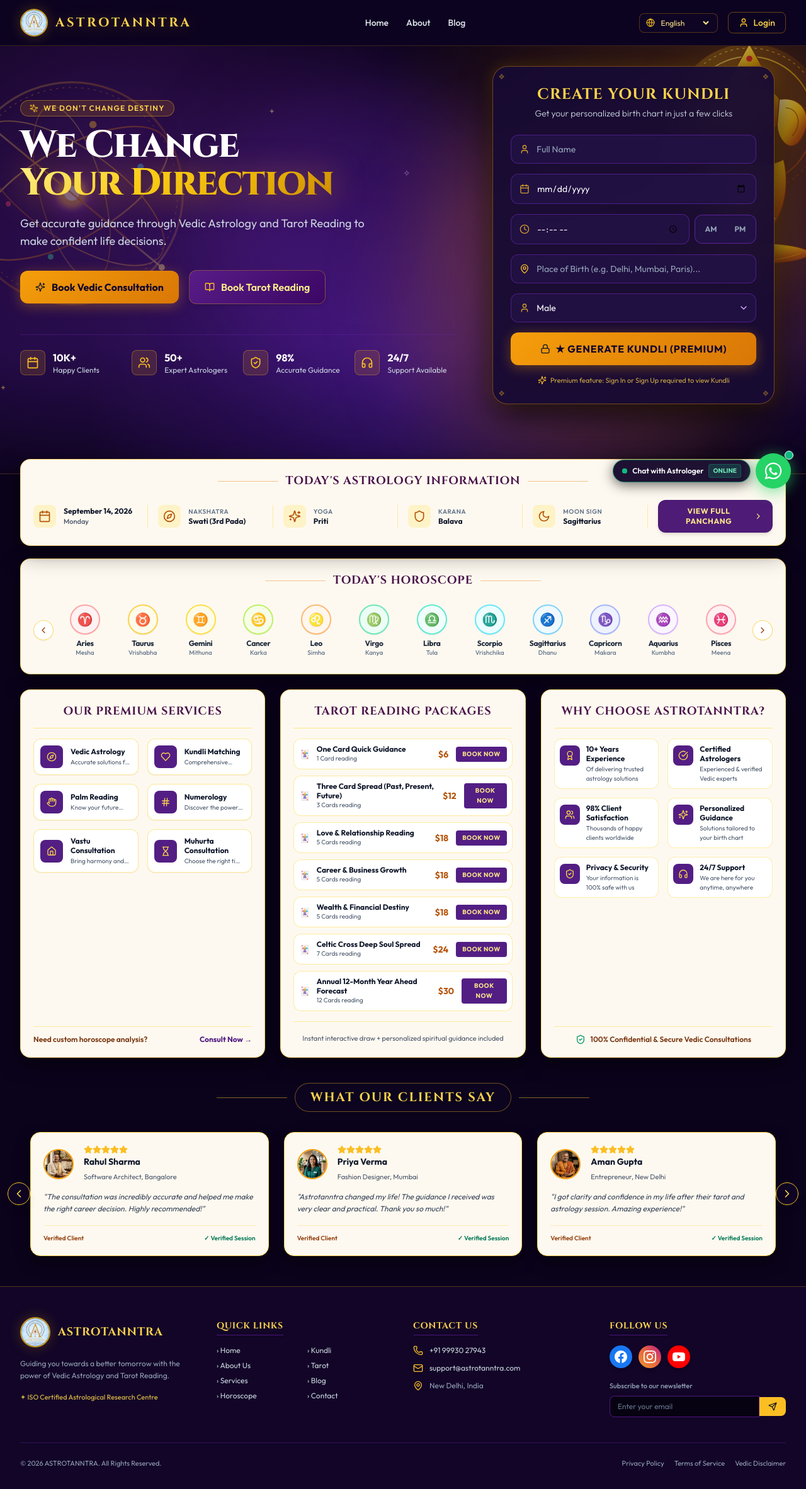
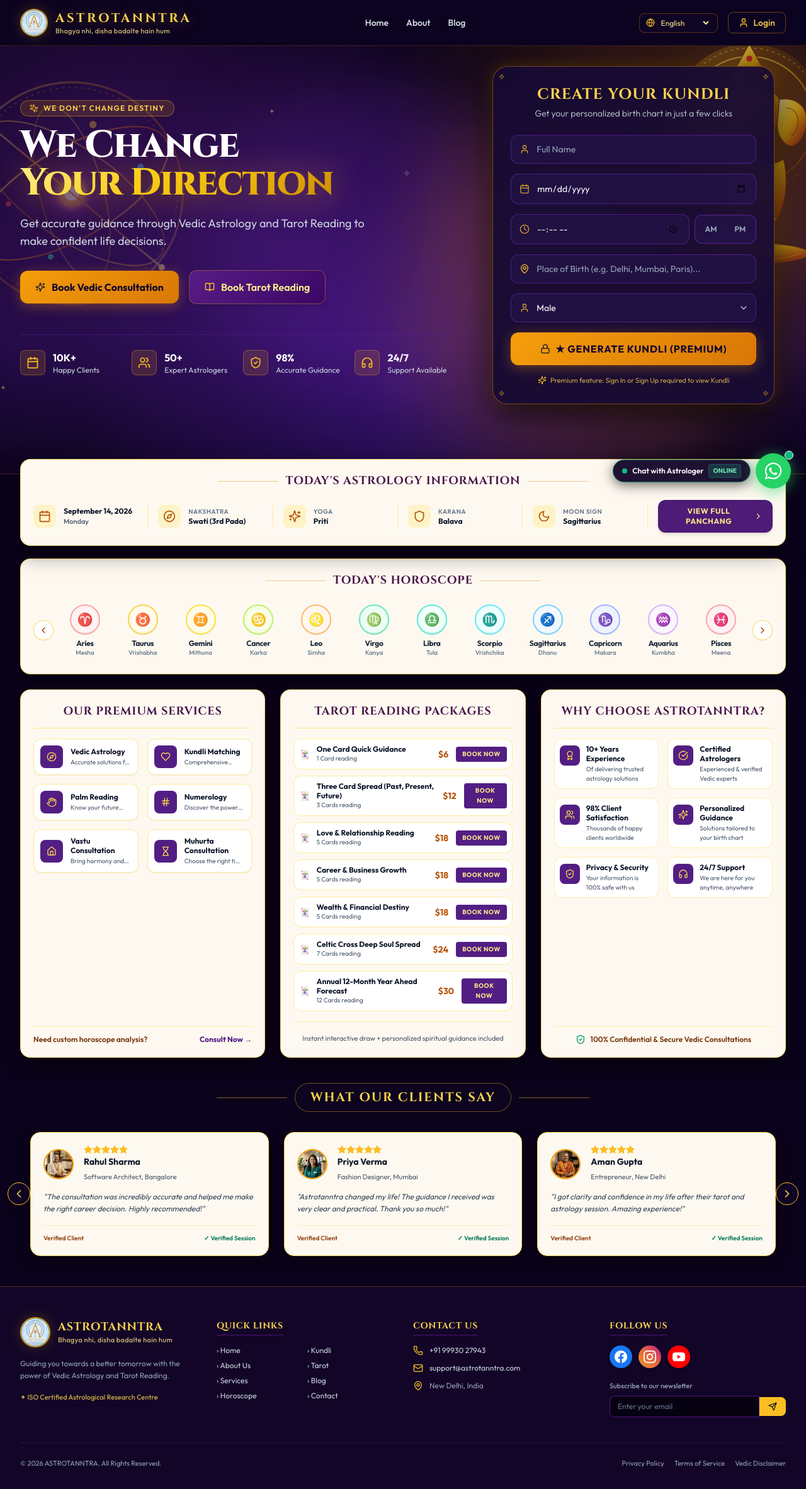
Before and after one commit to dee686/astrotanntra-website, a React (Vite) app: page / in a window 1280 px wide. Shown: the whole page at 63% size. Built offline with nearby package versions, Linux system fonts and the light colour scheme.

Commit message:
feat: add tagline Bhagya nhi, disha badalte hain hum below ASTROTANNTRA

```diff
--- a/index.html
+++ b/index.html
@@ -4,7 +4,7 @@
     <meta charset="UTF-8" />
     <link rel="icon" type="image/png" href="/logo.png" />
     <meta name="viewport" content="width=device-width, initial-scale=1.0" />
-    <title>ASTROTANNTRA</title>
+    <title>ASTROTANNTRA | Bhagya nhi, disha badalte hain hum</title>
     <meta name="description" content="Get accurate guidance through Vedic Astrology, Kundli generation, Kundli Milan, Horoscope, and Tarot Reading to make confident life decisions." />
     <link rel="preconnect" href="https://fonts.googleapis.com">
     <link rel="preconnect" href="https://fonts.gstatic.com" crossorigin>
--- a/src/components/AboutModal.jsx
+++ b/src/components/AboutModal.jsx
@@ -20,6 +20,9 @@ export default function AboutModal({ onClose, lang }) {
               <h2 className="text-xl sm:text-2xl font-bold font-cinzel text-amber-300">
                 About ASTROTANNTRA
               </h2>
+              <p className="text-xs text-amber-200/80 font-medium">
+                "Bhagya nhi, disha badalte hain hum"
+              </p>
             </div>
           </div>
           <button
--- a/src/components/Footer.jsx
+++ b/src/components/Footer.jsx
@@ -41,6 +41,9 @@ export default function Footer({
               <h4 className="font-cinzel font-bold text-lg text-amber-300 tracking-wider">
                 ASTROTANNTRA
               </h4>
+              <span className="text-[11px] text-amber-200/80 block -mt-0.5 font-medium tracking-wide">
+                Bhagya nhi, disha badalte hain hum
+              </span>
             </div>
           </div>
 
--- a/src/components/Header.jsx
+++ b/src/components/Header.jsx
@@ -61,6 +61,9 @@ export default function Header({
           <div className="flex flex-col">
             <span className="font-cinzel text-lg md:text-xl font-bold tracking-[0.18em] text-amber-300 drop-shadow-[0_2px_10px_rgba(245,158,11,0.3)]">
               ASTROTANNTRA
+            </span>
+            <span className="text-[10px] md:text-[11px] tracking-wide text-amber-200/80 font-sans -mt-0.5 font-medium">
+              Bhagya nhi, disha badalte hain hum
             </span>
           </div>
         </a>
```
